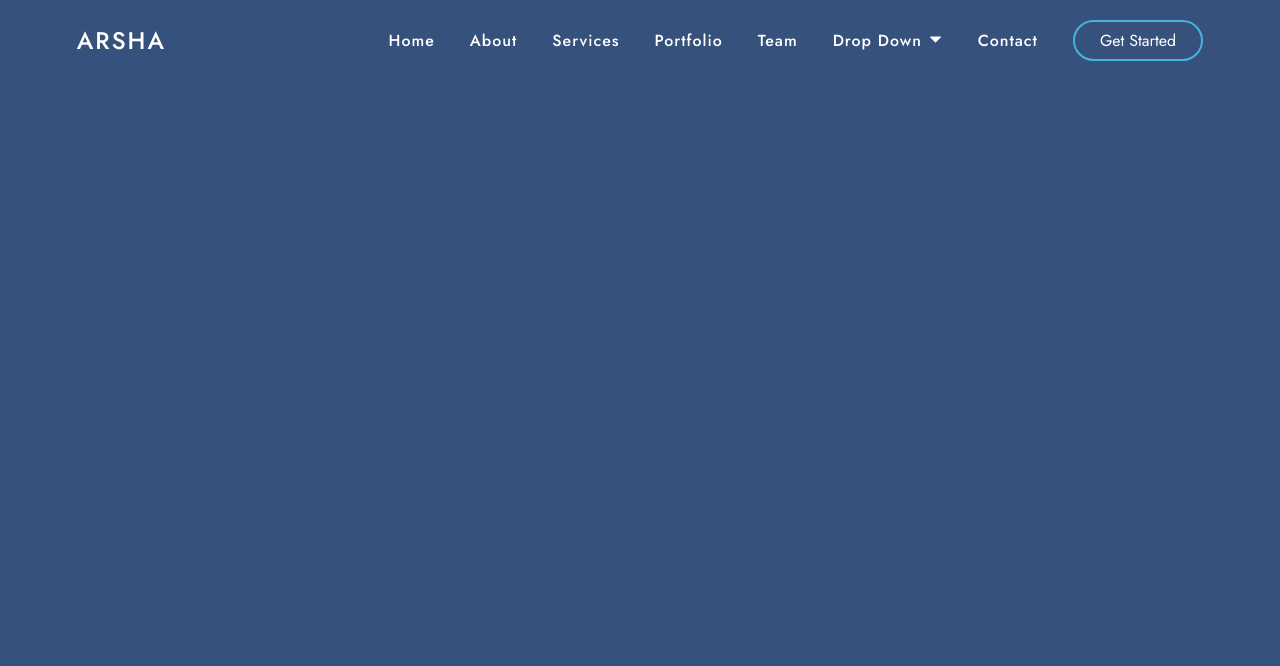
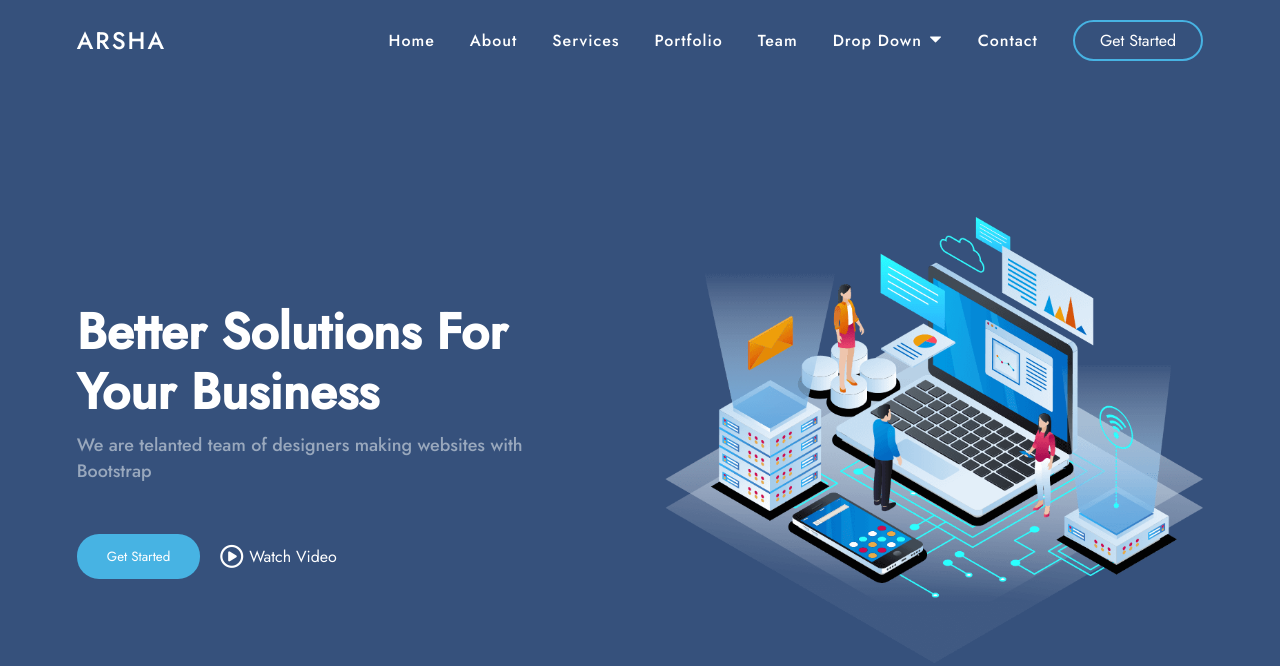
Before and after one commit to techsphere30/Web-Development, a plain HTML site: page Css/Week 4/Class 2/1. Landing Page/index.html in a window 1280 px wide. Drawn offline with Linux system fonts and the light colour scheme.

Commit message:
Landing Page Completed

```diff
--- a/Css/Week 4/Class 2/1. Landing Page/index.html
+++ b/Css/Week 4/Class 2/1. Landing Page/index.html
@@ -6,6 +6,9 @@
     <meta name="viewport" content="width=device-width, initial-scale=1.0">
     <title>Arsha-The Portfolio</title>
     <link rel="stylesheet" href="style.css">
+    <link rel="stylesheet" href="https://cdnjs.cloudflare.com/ajax/libs/font-awesome/6.4.2/css/all.min.css"
+        integrity="sha512-z3gLpd7yknf1YoNbCzqRKc4qyor8gaKU1qmn+CShxbuBusANI9QpRohGBreCFkKxLhei6S9CQXFEbbKuqLg0DA=="
+        crossorigin="anonymous" referrerpolicy="no-referrer" />
 </head>
 
 <body>
@@ -23,7 +26,19 @@
                 <li class="common-btn">Get Started</li>
             </ul>
         </div>
-        <div class="header"></div>
+        <div class="header">
+            <div class="left">
+                <h1>better solutions for<br>your business</h1>
+                <p>We are telanted team of designers making websites with Bootstrap</p>
+                <div class="buttons">
+                    <button class="common-btn header-btn">Get Started</button>
+                    <a href="" class="video"><i class="fa-regular fa-circle-play"></i> Watch Video</a>
+                </div>
+            </div>
+            <div class="right">
+                <img src="images/hero-img.png" alt="header-img" class="right-img">
+            </div>
+        </div>
     </div>
 </body>
 
--- a/Css/Week 4/Class 2/1. Landing Page/style.css
+++ b/Css/Week 4/Class 2/1. Landing Page/style.css
@@ -22,6 +22,7 @@
     display: flex;
     align-items: center;
     justify-content: space-between;
+    flex-wrap: wrap;
 }
 
 .navlist {
@@ -69,3 +70,69 @@
     color: #ffffff;
     transition: all 0.3s ease;
 }
+
+/* navbar ends here */
+
+/* header section starts here */
+.header {
+    height: 90vh;
+    width: 100%;
+    display: flex;
+    padding: 0 6%;
+    align-items: center;
+    justify-content: space-between;
+}
+
+.left h1 {
+    text-transform: capitalize;
+    font-size: 50px;
+    line-height: 1.2;
+    margin-bottom: 10px;
+}
+
+.left p {
+    font-size: 18px;
+    color: #99A8BD;
+    font-weight: 500;
+    margin-bottom: 50px;
+}
+
+.header-btn {
+    background-color: #47B3E3;
+    border: none;
+    padding: 13px 30px;
+}
+
+.header-btn:hover {
+    background-color: #ffffff;
+    color: #47B3E3;
+    transition: all 0.3s ease;
+}
+
+.buttons {
+    display: flex;
+    align-items: center;
+    gap: 20px;
+}
+
+.fa-circle-play {
+    font-size: 23px;
+}
+
+.video {
+    display: flex;
+    justify-content: center;
+    align-items: center;
+    gap: 6px;
+    text-decoration: none;
+}
+
+.right {
+    display: flex;
+    justify-content: flex-end;
+    align-items: center;
+}
+
+.right-img {
+    width: 80%;
+}
```
